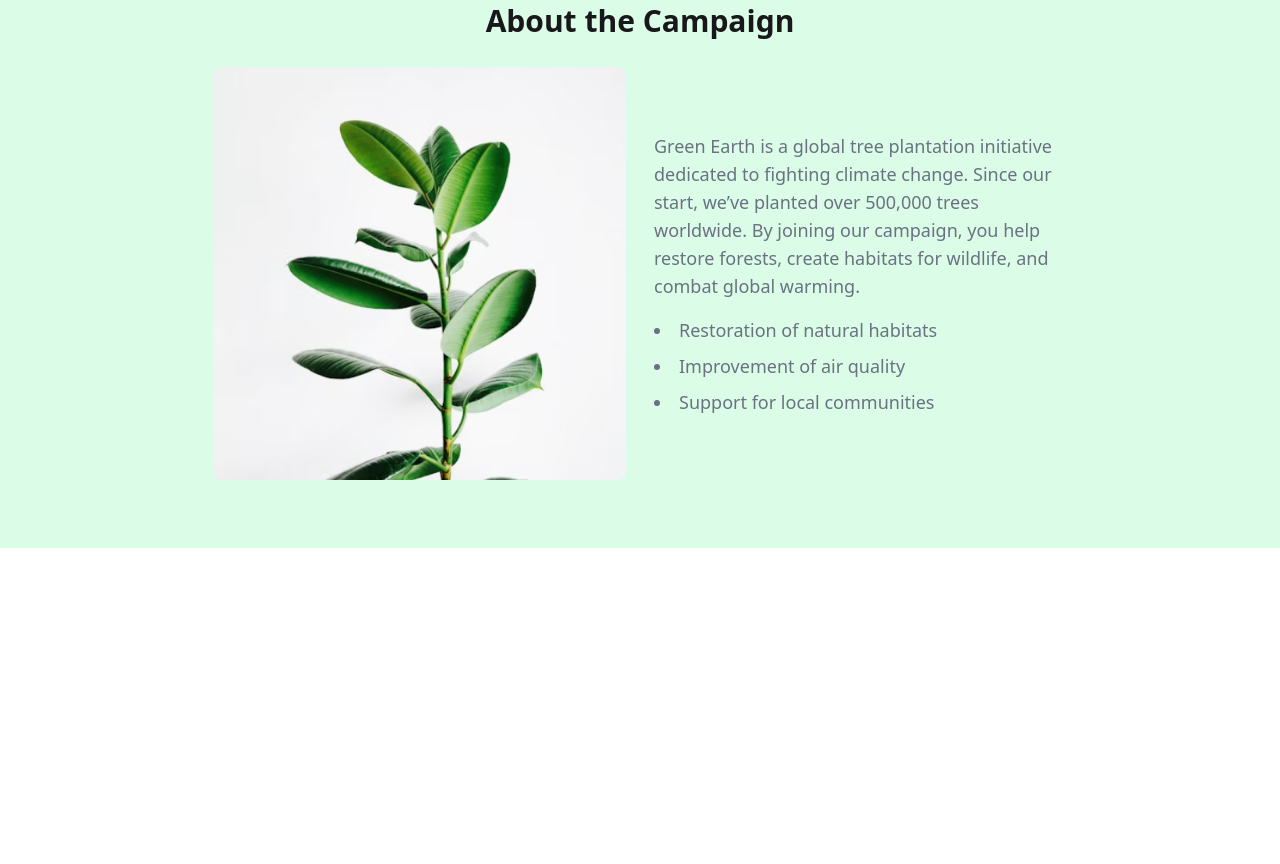
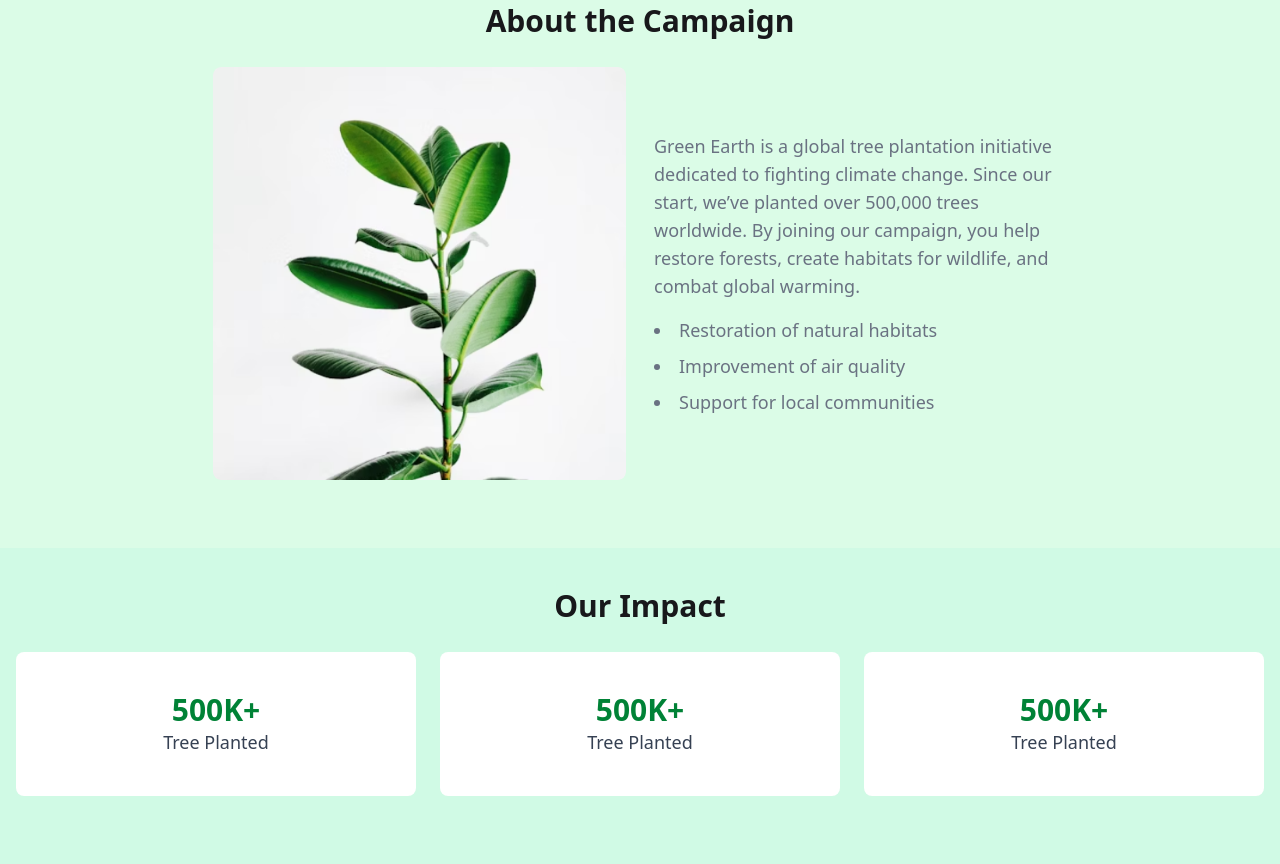
Before and after one commit to atmabdullaham/green-earth, a plain HTML site: page index.html in a window 1280 px wide. Shown: the part 682-1546 px from the top of the page. Before the commit the page ends 1230 px from the top, so only its background shows below. Drawn offline with nearby package versions, Linux system fonts and the light colour scheme; no server answers.

Commit message:
added Our impact section

```diff
--- a/index.html
+++ b/index.html
@@ -154,13 +154,29 @@
                     <li>Improvement of air quality</li>
                     <li>Support for local communities</li>
                   </ol>
-
-
                 </div>
 
             </div>
 
           </section>
+          <!-- Our Impact Section -->
+           <section class="bg-emerald-100 py-10 px-4">
+            <h2 class="font-semibold text-3xl text-center">Our Impact</h2>
+            <div class="grid grid-cols-1 md:grid-cols-2 lg:grid-cols-3 gap-6 py-7">
+              <div class="bg-base-100  rounded-lg text-center p-10">
+                <h1 class="text-3xl font-semibold text-green-700">500K+</h1>
+                <p class="text-lg font-normal text-gray-700">Tree Planted</p>
+              </div>
+              <div class="bg-base-100  rounded-lg text-center p-10">
+                <h1 class="text-3xl font-semibold text-green-700">500K+</h1>
+                <p class="text-lg font-normal text-gray-700">Tree Planted</p>
+              </div>
+              <div class="bg-base-100  rounded-lg text-center p-10">
+                <h1 class="text-3xl font-semibold text-green-700">500K+</h1>
+                <p class="text-lg font-normal text-gray-700">Tree Planted</p>
+              </div>
+            </div>
+           </section>
 
 
      </main>
```
